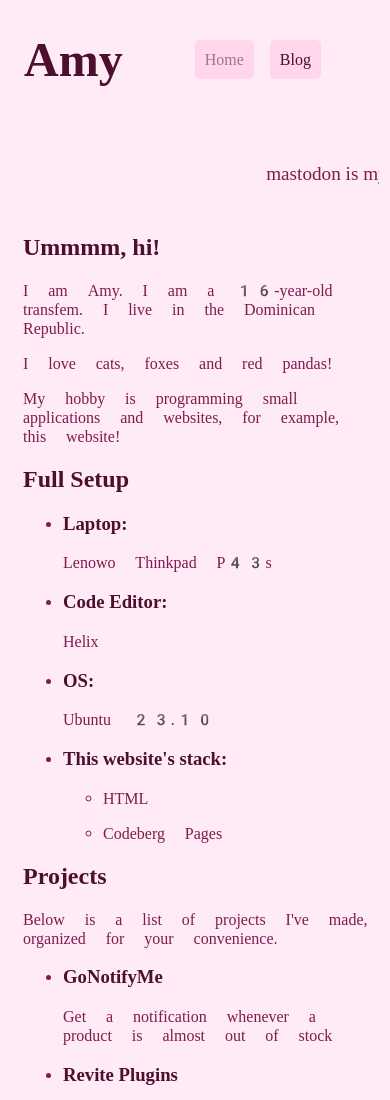
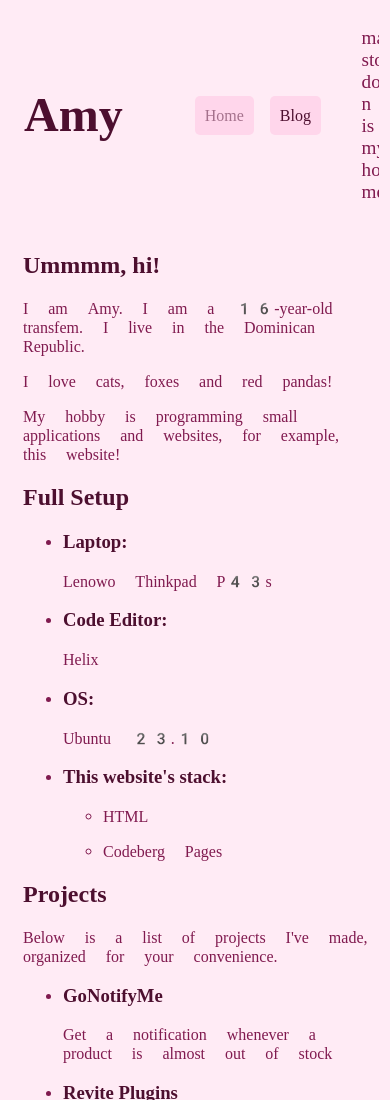
Before and after one commit to amycatgirl/nekoweb-page, an Eleventy site: page content/index.njk in a window 390 px wide. Shown: the top 1100 px of the page. Built offline with nearby package versions, Linux system fonts and the light colour scheme; Eleventy itself is replaced by a stand-in of ours; files that its build step writes are made by us from their sources.

Commit message:
feat: make marquee responsive

```diff
--- a/public/css/dynamic.css
+++ b/public/css/dynamic.css
@@ -111,7 +111,7 @@ code.user {
 
 nav {
   display: flex;
-  flex-flow: row wrap;
+  flex-flow: row nowrap;
   gap: 2rem;
   align-items: center;
 }
--- a/public/css/marquee.css
+++ b/public/css/marquee.css
@@ -14,10 +14,12 @@
 
 div.container {
   overflow: hidden;
-  margin-left: auto;
   margin-right: .2rem;
+  width: 100%;
 }
 
 .marquee {
+  overflow-wrap: none !important;
+  word-wrap: none !important;
   animation: marquee 15s linear infinite;
 }
```
